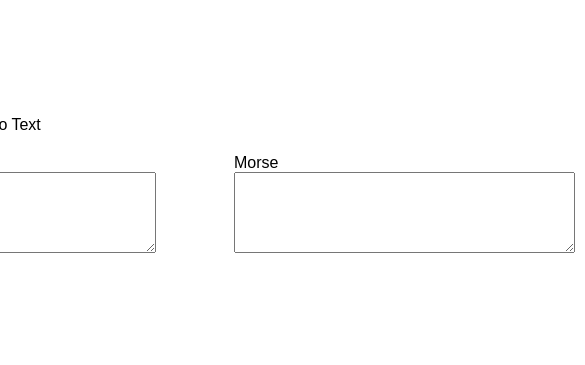
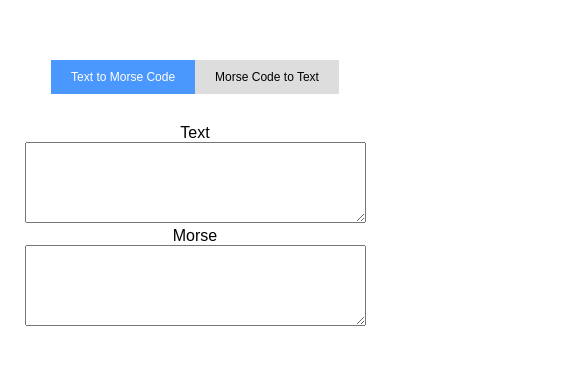
Before and after one commit to yinkar/morse-translator, a Vue app: page / in a window 390 px wide. Shown: the part 227-592 px from the top of the page, 585 px wide, since content can reach past the window. Built offline with nearby package versions, Linux system fonts and the light colour scheme.

Commit message:
Simple mobile responsivity, readonly output textarea, alphabet as an external JSON file

```diff
--- a/src/App.vue
+++ b/src/App.vue
@@ -1,55 +1,7 @@
 <script setup>
   import { computed, ref } from 'vue';
   import _ from 'lodash';
-
-  const alphabet = {
-    '.-': 'A',
-    '-...': 'B',
-    '-.-.': 'C',
-    '-..': 'D',
-    '.': 'E',
-    '..-.': 'F',
-    '--.': 'G',
-    '....': 'H',
-    '..': 'I',
-    '.---': 'J',
-    '-.-': 'K',
-    '.-..': 'L',
-    '--': 'M',
-    '-.': 'N',
-    '---': 'O',
-    '.--.': 'P',
-    '--.-': 'Q',
-    '.-.': 'R',
-    '...': 'S',
-    '-': 'T',
-    '..-': 'U',
-    '...-': 'V',
-    '.--': 'W',
-    '-..-': 'X',
-    '-.--': 'Y',
-    '--..': 'Z',
-    '.---': '1',
-    '..---': '2',
-    '...--': '3',
-    '....-': '4',
-    '.....': '5',
-    '-....': '6',
-    '--...': '7',
-    '---..': '8',
-    '----.': '9',
-    '-----': '0',
-    '..--..': '?',
-    '-.-.--': '!',
-    '.-.-.-': '.',
-    '--..--': ',',
-    '-.-.-.': ';',
-    '---...': ':',
-    '.-.-.': '+',
-    '-....-': '-',
-    '-..-.': '/',
-    '-...-': '=',
-  };
+  import alphabet from './assets/alphabet.json';
 
   const Mode = {
     TEXT_TO_MORSE: 0,
@@ -101,11 +53,11 @@
     <div class="panel">
       <div>
         <input type="radio" name="mode" id="text-to-morse" v-model="mode" :value="Mode.TEXT_TO_MORSE">
-        <label for="text-to-morse">Text to Morse</label>
+        <label for="text-to-morse">Text to Morse Code</label>
       </div>
       <div>
         <input type="radio" name="mode" id="morse-to-text" v-model="mode" :value="Mode.MORSE_TO_TEXT">
-        <label for="morse-to-text">Morse to Text</label>
+        <label for="morse-to-text">Morse Code to Text</label>
       </div>
     </div>
 
@@ -116,7 +68,7 @@
       </div>
       <div class="input to">
         <label for="toMorse">Morse</label>
-        <textarea name="toMorse" id="toMorse" cols="40" rows="5" :value="toMorse"></textarea>
+        <textarea name="toMorse" id="toMorse" cols="40" rows="5" :value="toMorse" readonly></textarea>
       </div>
     </div>
 
@@ -127,21 +79,21 @@
       </div>
       <div class="input to">
         <label for="toText">Text</label>
-        <textarea name="toText" id="toText" cols="40" rows="5" :value="toText"></textarea>
+        <textarea name="toText" id="toText" cols="40" rows="5" :value="toText" readonly></textarea>
       </div>
     </div>
   </div>
 </template>
 
 <style scoped>
+  .container {
+    margin: 0 auto;
+  }
+
   .panel {
     display: flex;
     justify-content: flex-start;
-    padding: 0 12px;
-  }
-
-  .container {
-    margin: 0 auto;
+    margin-bottom: 30px;
   }
 
   .input-container {
@@ -150,11 +102,41 @@
     justify-content: space-between;
   }
 
-  .input-container .input {
-    padding: 20px;
+  .panel input[type="radio"] {
+    opacity: 0;
+    position: fixed;
+    width: 0;
+  }
+
+  .panel label {
+    display: inline-block;
+    background-color: #ddd;
+    padding: 10px 20px;
+    cursor: pointer;
+  }
+
+  .panel input[type="radio"]:checked + label {
+    background-color: #4a97fd;
+    color: #fff;
   }
 
   .input-container .input label {
     display: block;
   }
+
+  @media screen and (max-width: 600px) {
+    .panel {
+      justify-content: center;
+      font-size: .75rem;
+    }
+
+    .input-container {
+      flex-direction: column;
+      width: 100vw;
+    }
+
+    .input {
+      text-align: center;
+    }
+  }
 </style>
--- /dev/null
+++ b/src/assets/alphabet.json
@@ -0,0 +1,48 @@
+{
+    ".-": "A",
+    "-...": "B",
+    "-.-.": "C",
+    "-..": "D",
+    ".": "E",
+    "..-.": "F",
+    "--.": "G",
+    "....": "H",
+    "..": "I",
+    ".---": "J",
+    "-.-": "K",
+    ".-..": "L",
+    "--": "M",
+    "-.": "N",
+    "---": "O",
+    ".--.": "P",
+    "--.-": "Q",
+    ".-.": "R",
+    "...": "S",
+    "-": "T",
+    "..-": "U",
+    "...-": "V",
+    ".--": "W",
+    "-..-": "X",
+    "-.--": "Y",
+    "--..": "Z",
+    ".----": "1",
+    "..---": "2",
+    "...--": "3",
+    "....-": "4",
+    ".....": "5",
+    "-....": "6",
+    "--...": "7",
+    "---..": "8",
+    "----.": "9",
+    "-----": "0",
+    "..--..": "?",
+    "-.-.--": "!",
+    ".-.-.-": ".",
+    "--..--": ",",
+    "-.-.-.": ";",
+    "---...": ":",
+    ".-.-.": "+",
+    "-....-": "-",
+    "-..-.": "/",
+    "-...-": "="
+  }
```
